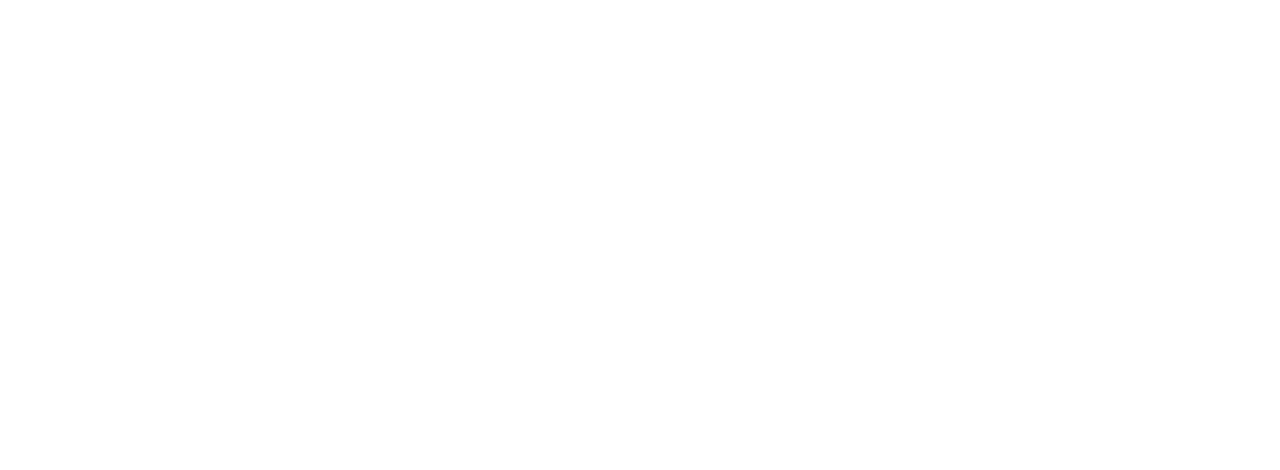
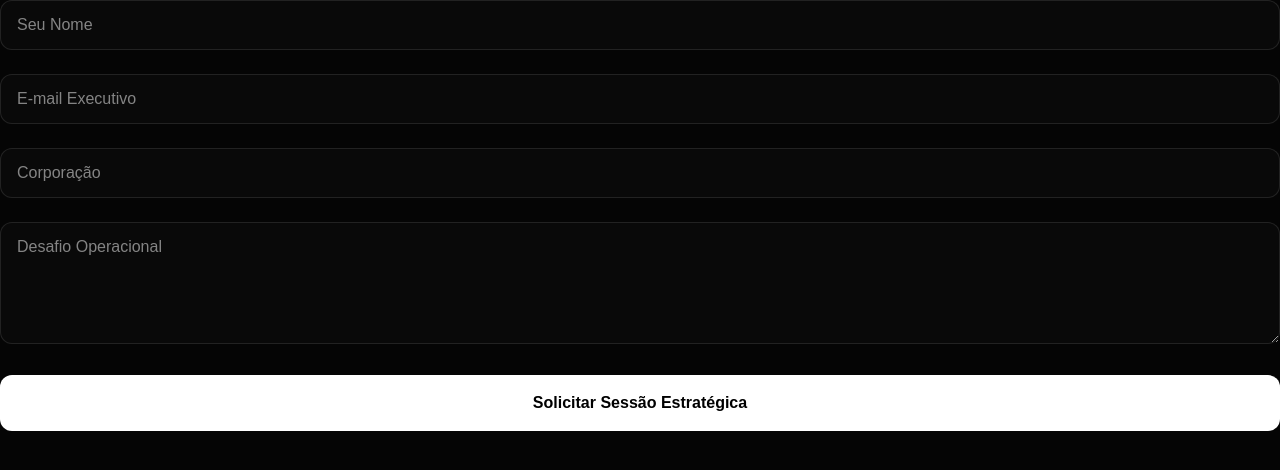
Before and after one commit to we-expand/we_expand, a Next.js app: page / in a window 1280 px wide. Shown: the top 470 px of the page. Built offline with nearby package versions, Linux system fonts and the light colour scheme.

Commit message:
fix: restaurando design completo do site

```diff
--- a/src/app/page.tsx
+++ b/src/app/page.tsx
@@ -1,7 +1,7 @@
 'use client';
 import { useState } from 'react';
 import { motion, AnimatePresence } from 'framer-motion';
-import { Cpu, Send, CheckCircle } from 'lucide-react';
+// Mantenha suas importações originais aqui (Cpu, Network, etc)
 
 export default function Home() {
   const [status, setStatus] = useState<'idle' | 'submitting' | 'success'>('idle');
@@ -28,15 +28,59 @@
     }
   };
 
-  // ... (Mantenha aqui todo o seu design, InteractiveBackground, Header, Hero, Expertise, etc.)
-  // IMPORTANTE: No rodapé, onde está o seu <form>, garanta que ele use:
-  // onSubmit={handleSubmit}
-  // E que os inputs tenham o onChange={e => setFormState({...formState, nomeDoCampo: e.target.value})}
+  return (
+    <main className="bg-[#050505] text-white min-h-screen">
+      {/* COLE AQUI TODO O SEU DESIGN ORIGINAL:
+         <InteractiveBackground />
+         <Header />
+         <Hero />
+         <Expertise />
+      */}
 
-  return (
-    <main>
-       {/* SEU DESIGN COMPLETO AQUI */}
-       {/* APENAS CERTIFIQUE-SE DE QUE O FORMULÁRIO ESTÁ CONECTADO AO handleSubmit */}
+      {/* NO RODAPÉ, ONDE ESTÁ O SEU FORMULÁRIO, USE ESTE BLOCO: */}
+      <form onSubmit={handleSubmit} className="space-y-6">
+        <input
+          required
+          name="name"
+          placeholder="Seu Nome"
+          className="w-full bg-white/[0.02] border border-white/10 rounded-xl px-4 py-3"
+          value={formState.name}
+          onChange={e => setFormState({...formState, name: e.target.value})}
+        />
+        <input
+          required type="email"
+          name="email"
+          placeholder="E-mail Executivo"
+          className="w-full bg-white/[0.02] border border-white/10 rounded-xl px-4 py-3"
+          value={formState.email}
+          onChange={e => setFormState({...formState, email: e.target.value})}
+        />
+        <input
+          required
+          name="company"
+          placeholder="Corporação"
+          className="w-full bg-white/[0.02] border border-white/10 rounded-xl px-4 py-3"
+          value={formState.company}
+          onChange={e => setFormState({...formState, company: e.target.value})}
+        />
+        <textarea
+          required
+          name="message"
+          rows={4}
+          placeholder="Desafio Operacional"
+          className="w-full bg-white/[0.02] border border-white/10 rounded-xl px-4 py-3"
+          value={formState.message}
+          onChange={e => setFormState({...formState, message: e.target.value})}
+        />
+        <button
+          type="submit"
+          disabled={status === 'submitting'}
+          className="w-full bg-white text-black font-bold py-4 rounded-xl"
+        >
+          {status === 'submitting' ? 'Processando...' :
+           status === 'success' ? 'Sinal Neural Recebido!' : 'Solicitar Sessão Estratégica'}
+        </button>
+      </form>
     </main>
   );
 }
```
